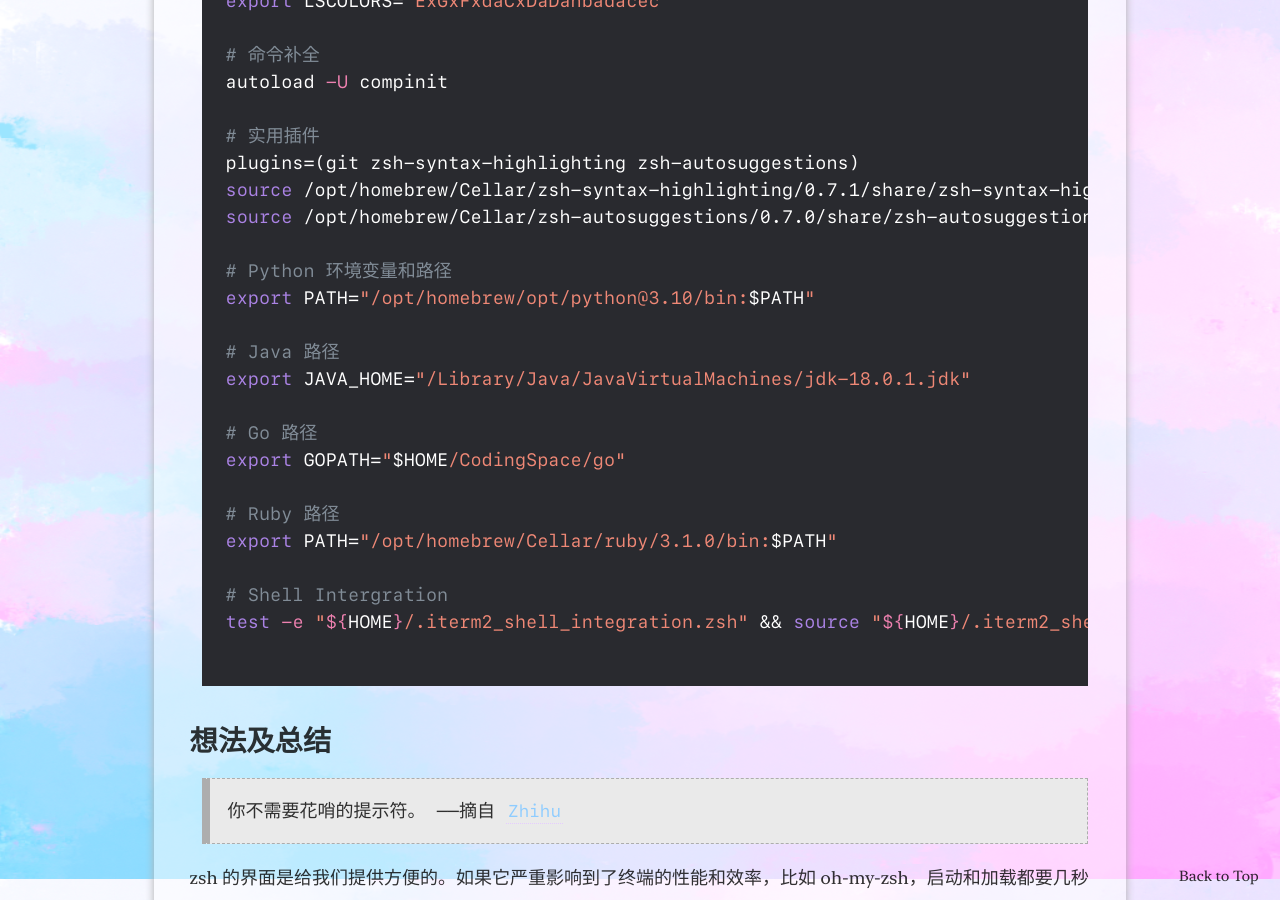
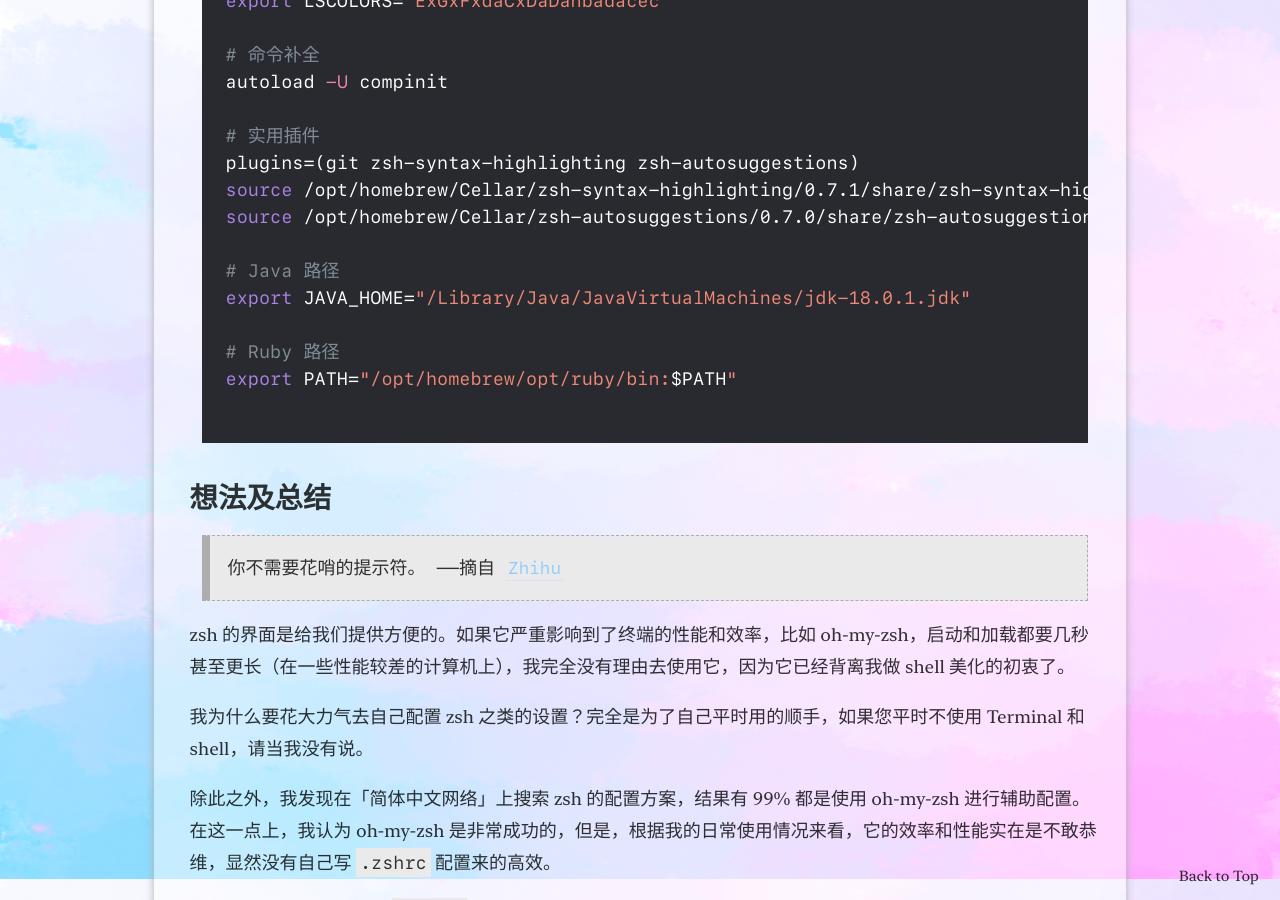
Before and after one commit to Chen-Rain/Chen-Rain.github.io, a Jekyll site: the page built from _posts/2022-04-24-一些zsh的配置.md, in a window 1280 px wide and 900 px high, scrolled down 6321 px. Built offline with Jekyll 4.4.1, drawn with Linux system fonts in a browser that asks for light colours; some web fonts are replaced; comment, search, counter and statistics services are not loaded.

Commit message:
Update post

````diff
--- a/_posts/2022-04-24-一些zsh的配置.md
+++ b/_posts/2022-04-24-一些zsh的配置.md
@@ -205,20 +205,11 @@ plugins=(git zsh-syntax-highlighting zsh-autosuggestions)
 source /opt/homebrew/Cellar/zsh-syntax-highlighting/0.7.1/share/zsh-syntax-highlighting/zsh-syntax-highlighting.zsh
 source /opt/homebrew/Cellar/zsh-autosuggestions/0.7.0/share/zsh-autosuggestions/zsh-autosuggestions.zsh
 
-# Python 环境变量和路径
-export PATH="/opt/homebrew/opt/python@3.10/bin:$PATH"
-
 # Java 路径
 export JAVA_HOME="/Library/Java/JavaVirtualMachines/jdk-18.0.1.jdk"
 
-# Go 路径
-export GOPATH="$HOME/CodingSpace/go"
-
 # Ruby 路径
-export PATH="/opt/homebrew/Cellar/ruby/3.1.0/bin:$PATH"
-
-# Shell Intergration
-test -e "${HOME}/.iterm2_shell_integration.zsh" && source "${HOME}/.iterm2_shell_integration.zsh"
+export PATH="/opt/homebrew/opt/ruby/bin:$PATH"
 
 ```
 
````
